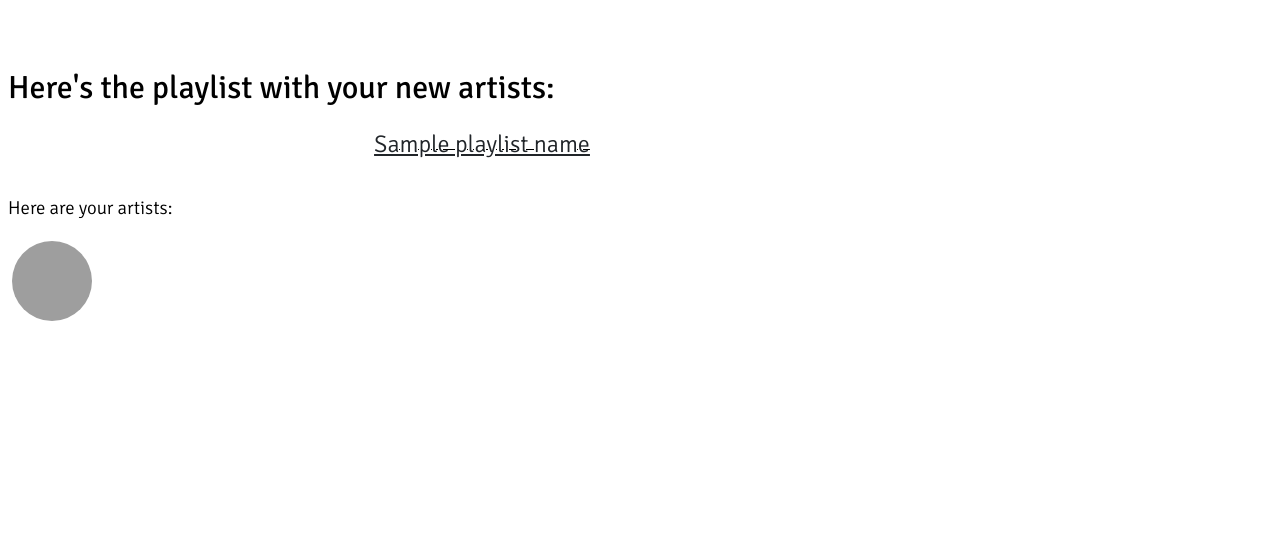
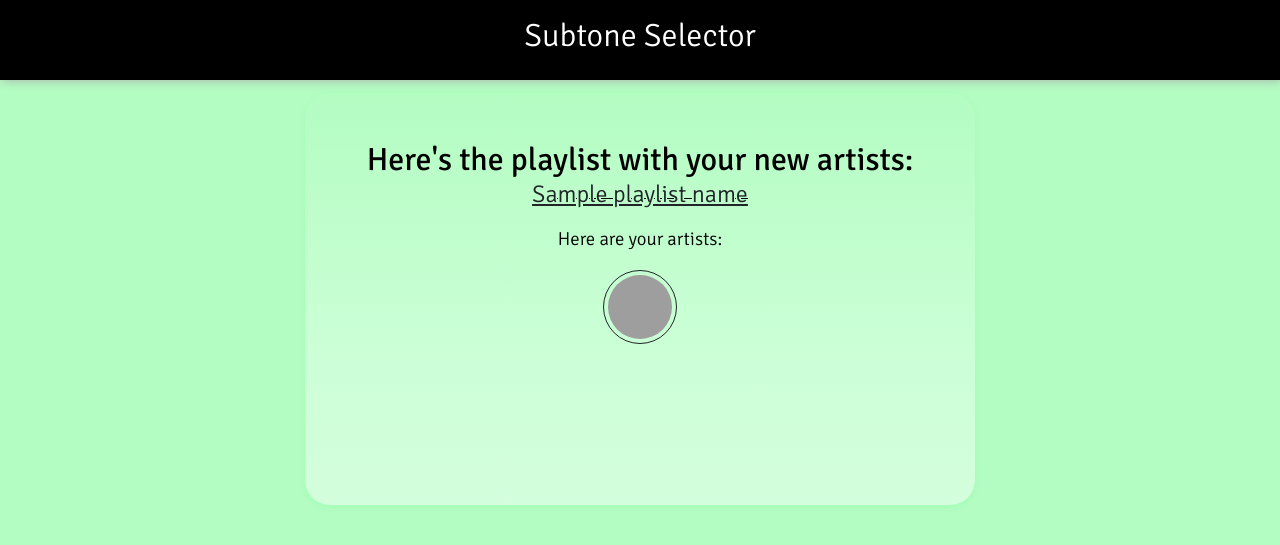
Before and after one commit to bromasan/SubtoneSelector, a Django app: template SubtoneSelector/SubtoneSelector/templates/Recommendation/artist.html in a window 1280 px wide. Shown: the top 545 px of the page. Run offline with Django 3.2, Linux system fonts and the light colour scheme; the template is opened without the code that fills it: most values are stand-ins (such as "Sample title", 1, 10 or a date in 2020); some libraries are stand-ins or nearby versions; grey boxes are pictures that could not be loaded.

Commit message:
Update ssmaster.css

```diff
--- a/SubtoneSelector/SubtoneSelector/static/css/ssmaster.css
+++ b/SubtoneSelector/SubtoneSelector/static/css/ssmaster.css
@@ -1,19 +1,73 @@
-body {
-  background-color: #FFFFFF !important;
+*{
+  padding: 0;
+  margin:0;
+  border:0;
 }
 
-.jumbotron {
-  background-color: #CAFFD5 !important;
-  height: 100% !important;
-  width:75%;
-  padding: 1rem 2rem !important;
+body {
+  background-color: #b3fcc2;
+}
+
+.container{
+  background: rgb(179,252,194);
+  background: linear-gradient(180deg, rgba(179,252,194,1) 0%, rgba(202,255,213,1) 59%, rgba(212,254,221,1) 100%);
+  margin: 1% auto;
+  border-radius:25px;
+  width: 50%;
+  height: 100%;
+  min-height: 200px;
+  text-align: center;
+  box-shadow: 0px 2px 5px #A1FFB4;
+  padding: 15px;
+}
+
+.navigation {
+  width: 100%;
+  background-color: black;
+  margin: 0 auto;
+  height: 4em;
+  text-align: center;
+  padding-top:1em;
+  box-shadow: 2px 0px 10px #A8A8A8;
 }
 
 #sscenter{
   font-family: 'Signika', sans-serif;
   font-weight:300;
-  color: white !important;
+  color: white;
   font-size: 2em;
+  text-decoration: none;
+
+}
+
+.content {
+  padding-top: 5%;
+}
+
+.artists {
+  min-height: 350px;
+  position: relative;
+}
+
+#button{
+  font-family: 'Signika', sans-serif;
+  font-weight:300;
+  border-radius: 25px;
+  background-color: black;
+  color: white;
+  padding: 10px;
+  text-decoration: none;
+  box-shadow: 2px 2px 5px #A8A8A8;
+  width: 100px;
+  font-size: 1em;
+  outline: none;
+}
+
+.search-form {
+  padding: 15px;
+  border-radius: 5px;
+  margin: 10px;
+  outline: none;
 }
 
 h1{
@@ -24,11 +78,14 @@
 h3{
   font-family: 'Signika', sans-serif;
   font-weight: 300;
+  margin-bottom: 20px;
 }
+
 .link {
   /* border: 4px solid #212529; */
   /* border-radius: 10px; */
   /* background-color: #B0ECBC; */
+  margin: auto;
   width:75%;
   height: 3em;
   text-align: center;
@@ -38,34 +95,47 @@
 }
 
 #spotifyURL{
-  color:#212529 !important;
+  color:#212529;
   vertical-align: middle;
-  font-size: 1.5em !important;
+  font-size: 1.5em;
   font-family: 'Signika', sans-serif;
   font-weight:300;
 }
 
 #new-spotifyURL{
-  color:#212529 !important;
+  color:#212529;
   font-family: 'Signika', sans-serif;
   font-weight:300;
+  margin-top: auto;
+  margin-bottom: auto;
+  font-size: 1em;
+  text-decoration: none;
+}
+
+#new-spotifyURL:hover {
+  text-shadow: .25px .25px .25px #212529;
 }
 
 .search_form{
-  width:40% !important;
+  width:40%;
 }
 
-#button{
-  font-family: 'Signika', sans-serif;
-  font-weight:300;
+
+.artist_img {
+  width:4em;
+  height: 4em;
+  /* border-right: 4px solid #212529; */
+  border-radius:50%;
+  border: 1px solid #212529;
+  padding:.25em;
+  margin: auto;
+  transition: width .5s, height .5s;
 }
 
-.artist_img {
-  width:5em;
-  height: 5em;
-  /* border-right: 4px solid #212529; */
-  border-radius:50%;
-  padding:.25em;
+.artist_img:hover {
+  border: 2px solid #4FE86E;
+  width:7em;
+  height:7em;
 }
 
 #artist_list{
@@ -73,22 +143,24 @@
   /* border-left: 4px solid #212529; */
   /* border-right: 4px solid #212529; */
   /* border-radius: 10px; */
-  width:50%;
+  display: flex;
+  width:100%;
+  margin: 0 auto;
+  justify-content: center;
 }
 
-.row{
-  /* border-bottom:4px solid #212529; */
-  border-radius: 10px;
-  background-color: #B0ECBC;
-  margin-bottom: .75em;
+.name-div{
+  justify-content: center;
+
+  position: absolute;
+  /* left: auto; */
+  bottom: 25px;
+  left: 44%;
 }
 
-#artist_name{
-  margin-left: 15%;
-  margin-top: auto;
-  margin-bottom: auto;
-  font-size: 1.5em;
-  color:#212529 !important;
+.err_msg {
   font-family: 'Signika', sans-serif;
   font-weight:300;
+  margin:auto;
+  padding-top:.5em;
 }
```
